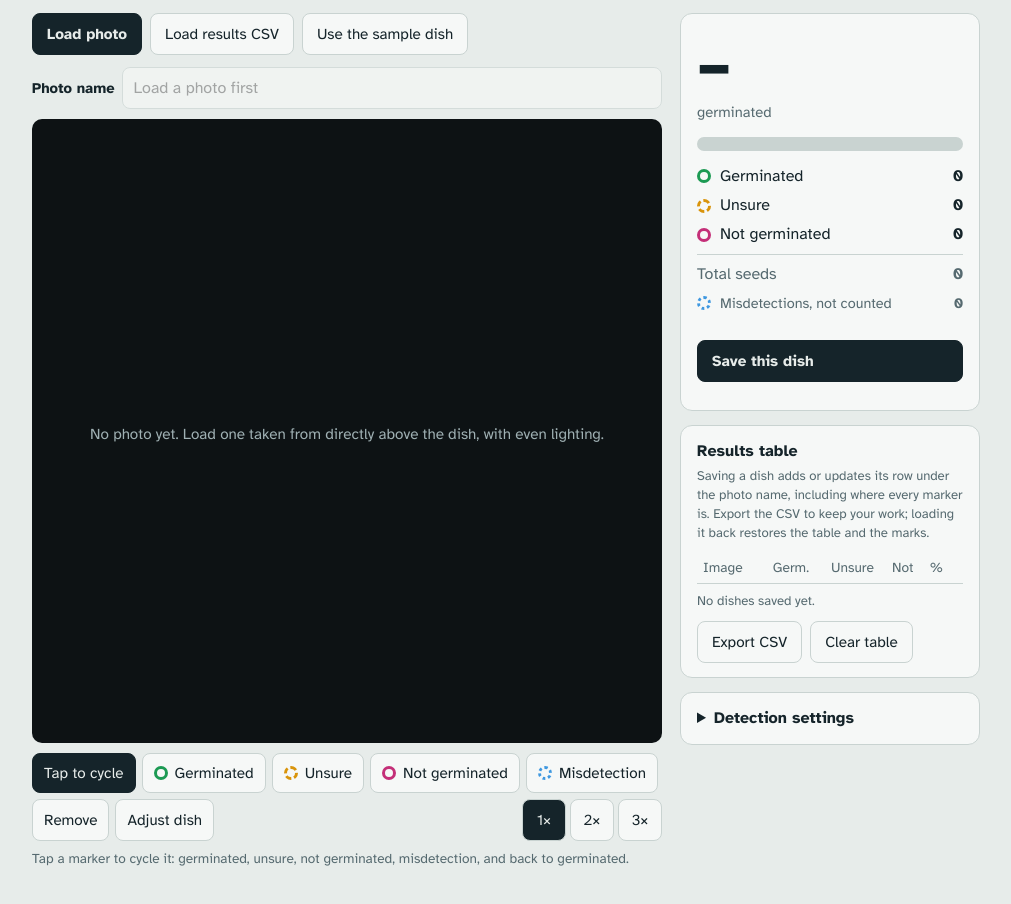
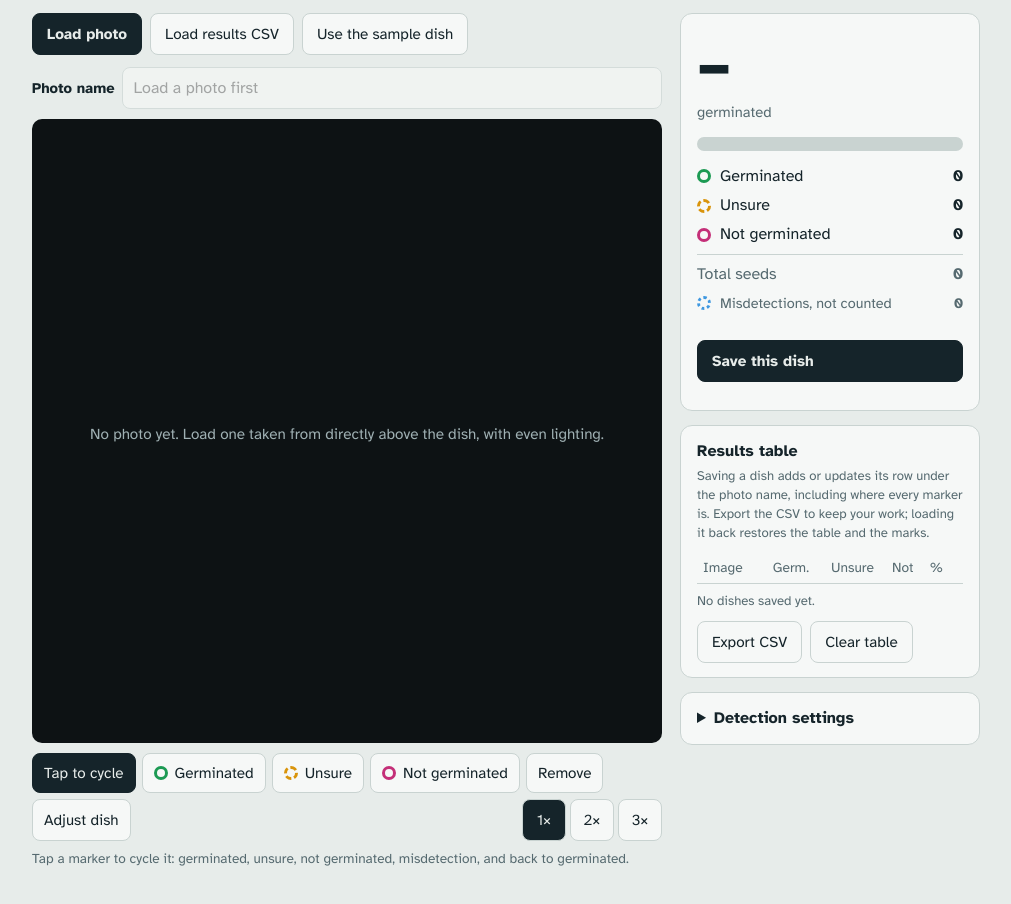
Before and after one commit to LiLabAtVT/GerminationCounter, a plain HTML site: page index.html in a window 1280 px wide. Shown: the part 92-996 px from the top of the page, without its empty margins (134-1145 px from the left). Drawn offline with Linux system fonts and the light colour scheme.

Commit message:
remove the misdetection button

```diff
--- a/index.html
+++ b/index.html
@@ -113,7 +113,7 @@ td button{min-height:30px;padding:2px 8px;font-size:.8rem}
         <button class="tool" data-tool="g" aria-pressed="false"><span class="sw g"></span>Germinated</button>
         <button class="tool" data-tool="u" aria-pressed="false"><span class="sw u"></span>Unsure</button>
         <button class="tool" data-tool="n" aria-pressed="false"><span class="sw n"></span>Not germinated</button>
-        <button class="tool" data-tool="x" aria-pressed="false"><span class="sw x"></span>Misdetection</button>
+        <!-- <button class="tool" data-tool="x" aria-pressed="false"><span class="sw x"></span>Misdetection</button> -->
         <button class="tool" data-tool="erase" aria-pressed="false">Remove</button>
         <button class="tool" data-tool="dish" aria-pressed="false">Adjust dish</button>
         <div class="zoom" role="group" aria-label="Zoom">
```
